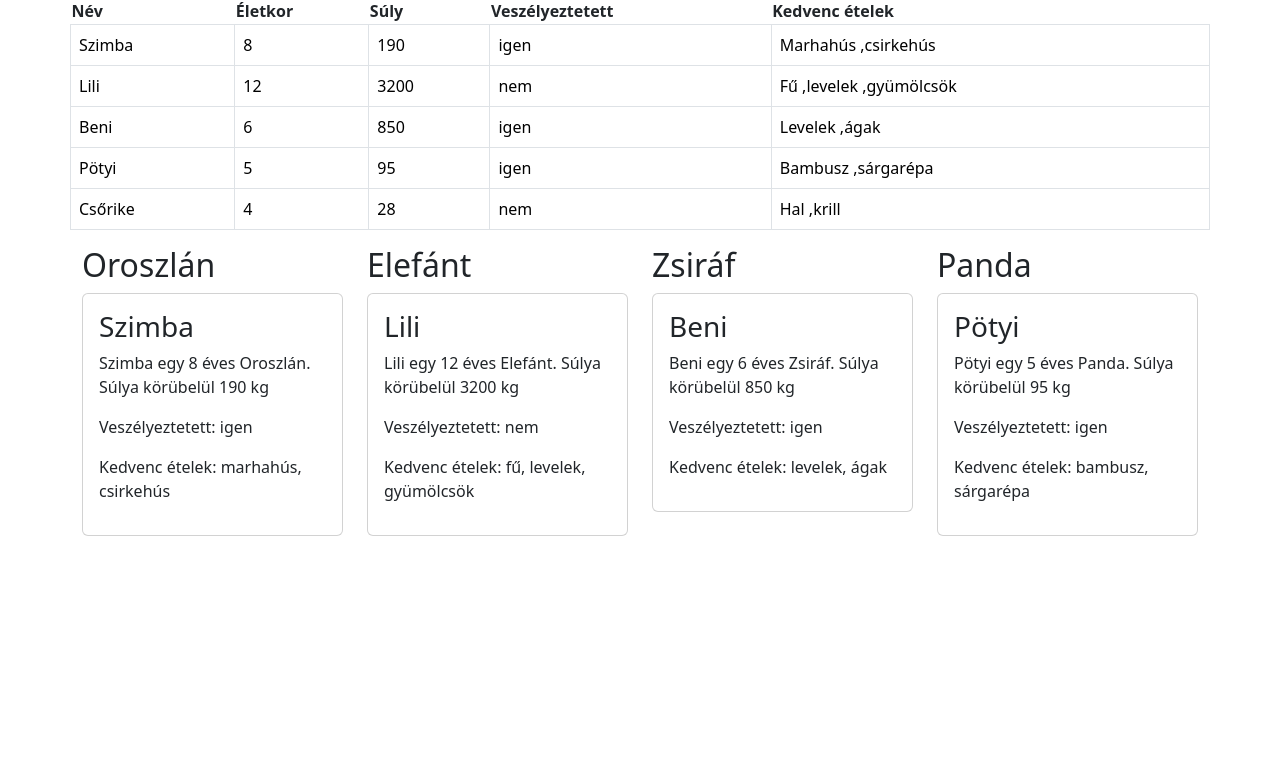
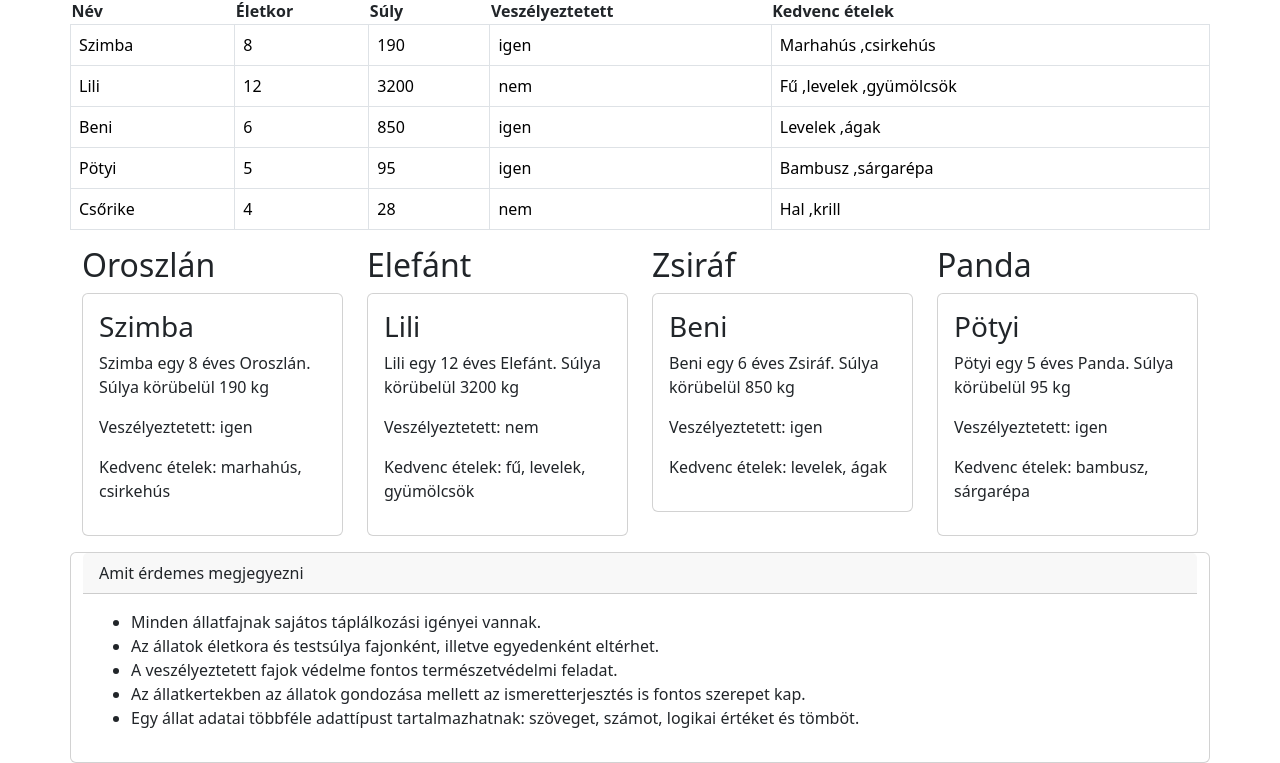
Before and after one commit to tdBate/allatkertReact, a React (Vite) app: page / in a window 1280 px wide. Shown: the part 650-1413 px from the top of the page. Before the commit the page ends 1202 px from the top, so only its background shows below. Built offline with nearby package versions, Linux system fonts and the light colour scheme.

Commit message:
megjegyzes

```diff
--- a/src/App.tsx
+++ b/src/App.tsx
@@ -30,6 +30,15 @@ function App() {
             <AllatCard lista={item}></AllatCard>
           ))}
 
+          <BevezetoResz title="Amit érdemes megjegyezni">
+            <ul>
+              <li>Minden állatfajnak sajátos táplálkozási igényei vannak.</li>
+              <li>Az állatok életkora és testsúlya fajonként, illetve egyedenként eltérhet.</li>
+              <li>A veszélyeztetett fajok védelme fontos természetvédelmi feladat.</li>
+              <li>Az állatkertekben az állatok gondozása mellett az ismeretterjesztés is fontos szerepet kap.</li>
+              <li>Egy állat adatai többféle adattípust tartalmazhatnak: szöveget, számot, logikai értéket és tömböt.</li>
+            </ul>
+          </BevezetoResz>
         </div>
       </div>
 
```
